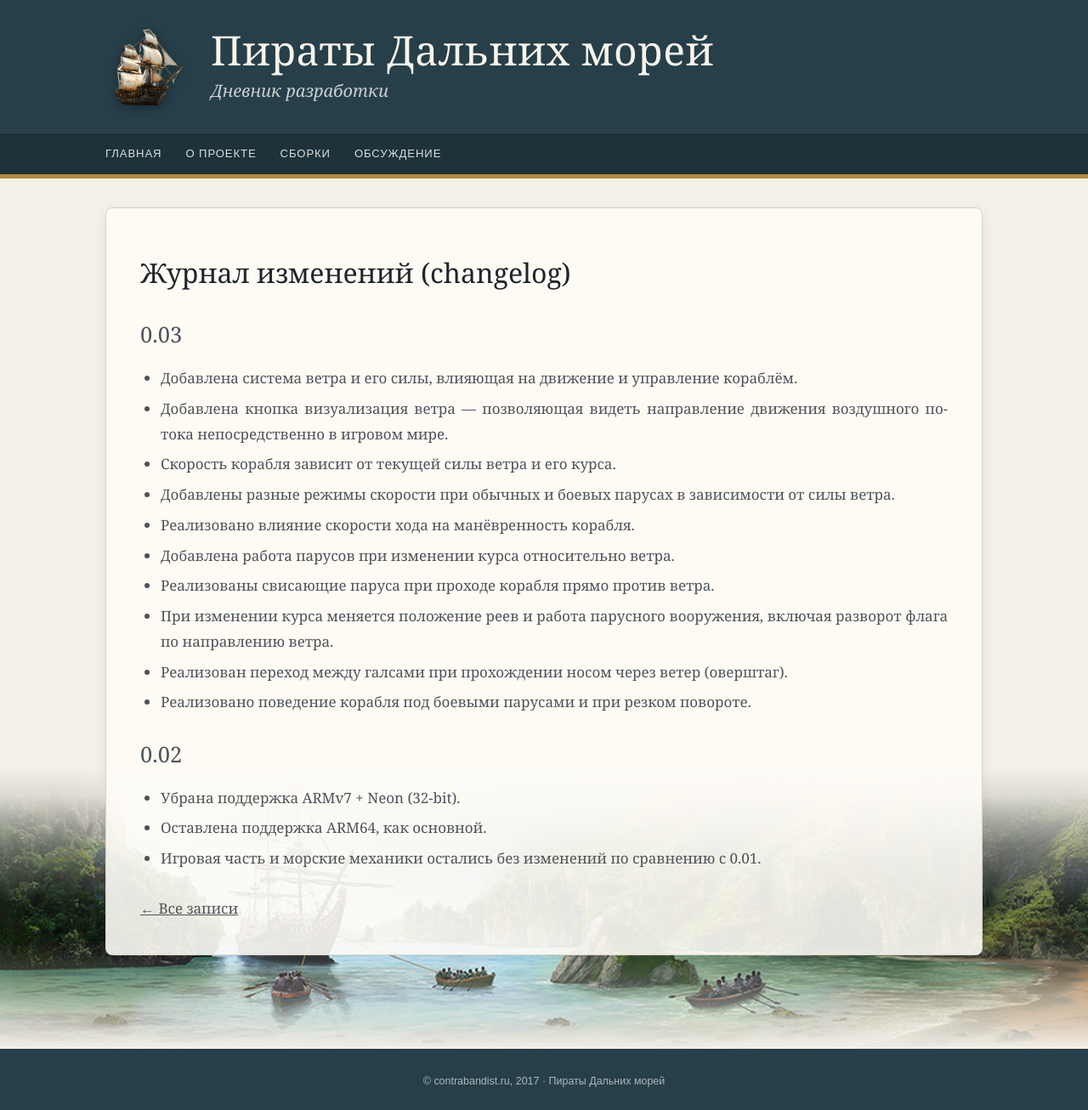
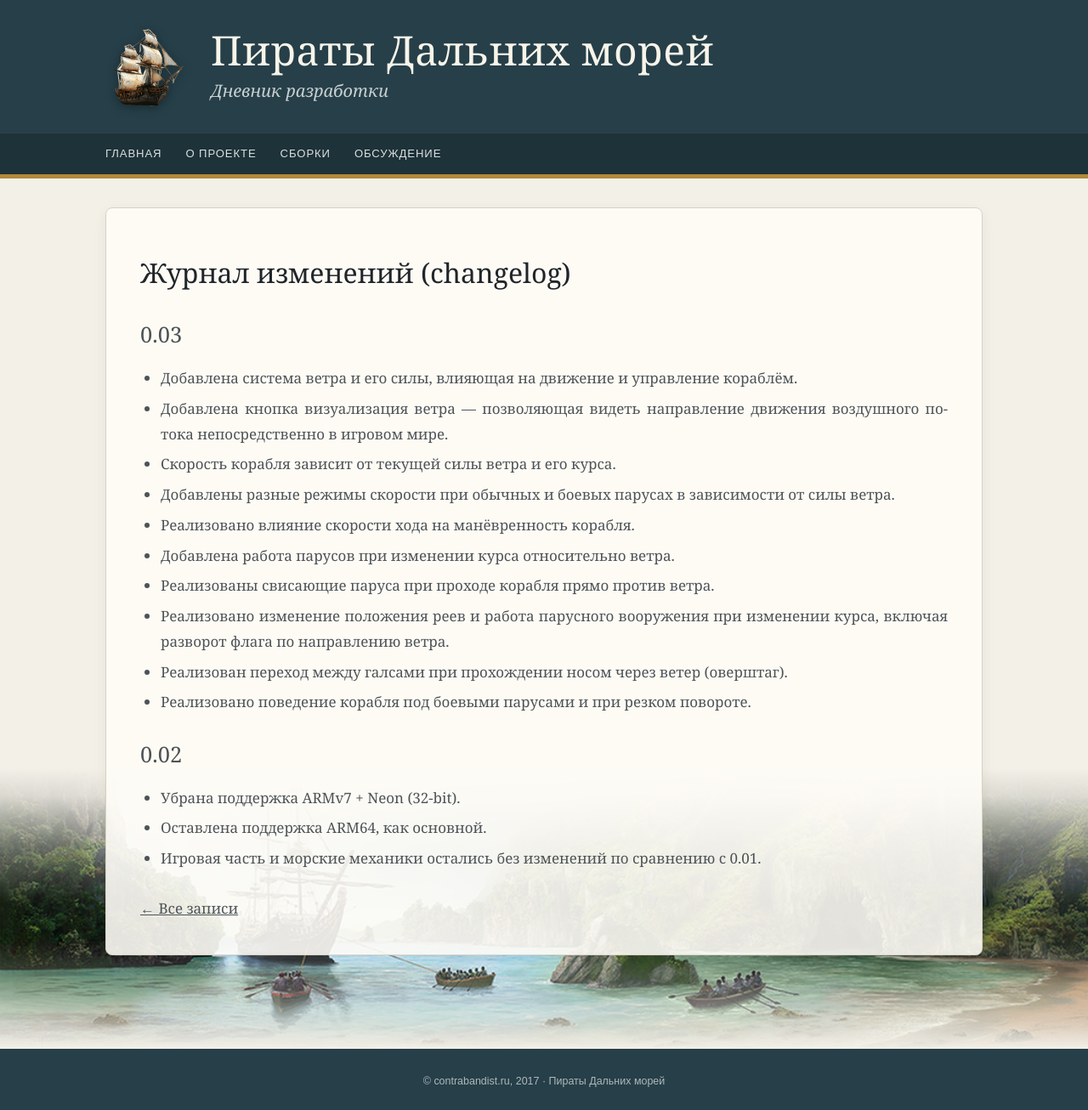
Before and after one commit to tislic/SeaDogsPort, a Jekyll site: the page built from chto-izmenilos.md, in a window 1280 px wide. Shown: the whole page at 85% size. Built offline with Jekyll 4.4.1, drawn with Linux system fonts in a browser that asks for light colours.

Commit message:
Update chto-izmenilos.md

```diff
--- a/chto-izmenilos.md
+++ b/chto-izmenilos.md
@@ -12,7 +12,7 @@ permalink: /chto-izmenilos/
 - Реализовано влияние скорости хода на манёвренность корабля.
 - Добавлена работа парусов при изменении курса относительно ветра.
 - Реализованы свисающие паруса при проходе корабля прямо против ветра.
-- При изменении курса меняется положение реев и работа парусного вооружения, включая разворот флага по направлению ветра.
+- Реализовано изменение положения реев и работа парусного вооружения при изменении курса, включая разворот флага по направлению ветра.
 - Реализован переход между галсами при прохождении носом через ветер (оверштаг).
 - Реализовано поведение корабля под боевыми парусами и при резком повороте.
 
```
